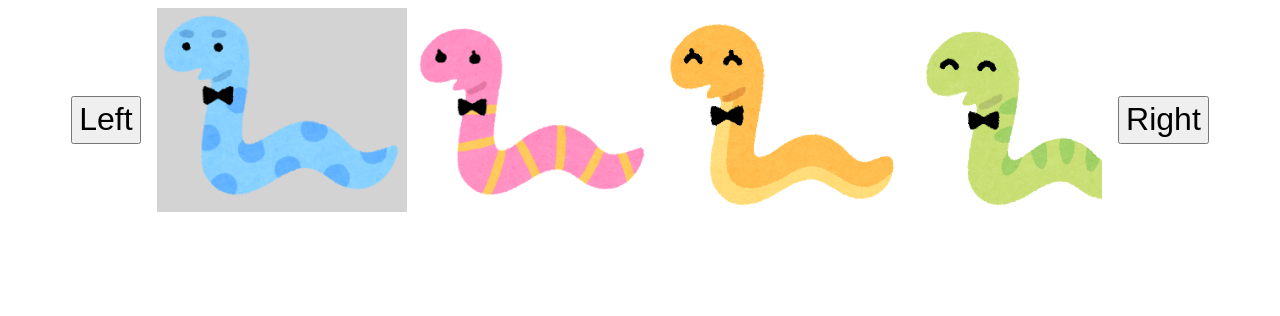
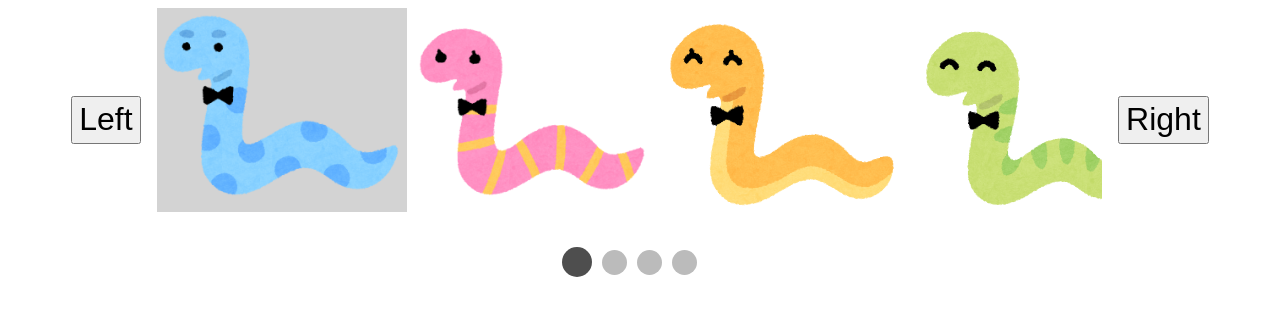
Before and after one commit to jmclau29/dynamic-UI-interactions, a plain HTML site: page index.html in a window 1280 px wide. Drawn offline with Linux system fonts and the light colour scheme.

Commit message:
adds navigation circles that dynamically update when scrolling the carousel.

```diff
--- a/script.js
+++ b/script.js
@@ -1,8 +1,11 @@
 let carouselManager = () => {
     let slides = document.getElementsByClassName('slide');
+    let circles = document.getElementsByClassName('circle');
     if (!document.querySelector('.focus')) {
         slides[0].classList.add('focus');
+        circles[0].classList.add('focus');
     }
+
 
     let colorFocus = () => {
         for (let i = 0; i < slides.length; i++) {
@@ -25,7 +28,9 @@ let carouselManager = () => {
             }
             if (slides[i].classList.contains('focus') && (i != slides[0])) {
                 slides[i].classList.remove('focus');
+                circles[i].classList.remove('focus');
                 slides[i].previousElementSibling.classList.add('focus');
+                circles[i].previousElementSibling.classList.add('focus');
                 colorFocus();
                 document.querySelector('.focus').scrollIntoView({ behavior: "smooth" });
                 break;
@@ -40,7 +45,9 @@ let carouselManager = () => {
             }
             if (slides[i].classList.contains('focus') && i < slides.length) {
                 slides[i].classList.remove('focus');
+                circles[i].classList.remove('focus');
                 slides[i].nextElementSibling.classList.add('focus');
+                circles[i].nextElementSibling.classList.add('focus');
                 colorFocus();
                 document.querySelector('.focus').scrollIntoView({ behavior: "smooth" });
                 break;
--- a/styles.css
+++ b/styles.css
@@ -13,7 +13,7 @@
     height: 211px;
     display: grid;
     grid-template-columns: 1fr 1fr 1fr 1fr;
-    grid-template-rows: 1fr;
+    grid-template-rows: 1fr 1fr;
     overflow: hidden;
     white-space: nowrap;
     overflow-x: auto;
@@ -36,3 +36,26 @@
     margin: auto;
     font-size: 2rem;
 }
+
+.carousel-circles {
+    grid-column: 2 / 3;
+    justify-content: center;
+    display: flex;
+    flex-direction: row;
+    gap: 10px;
+    align-items: center;
+}
+
+.circle {
+    height: 25px;
+    width: 25px;
+    background-color: #bbb;
+    border-radius: 50%;
+
+}
+
+.circle.focus {
+    background-color: #4e4e4e;
+    height: 30px;
+    width: 30px;
+}
```
